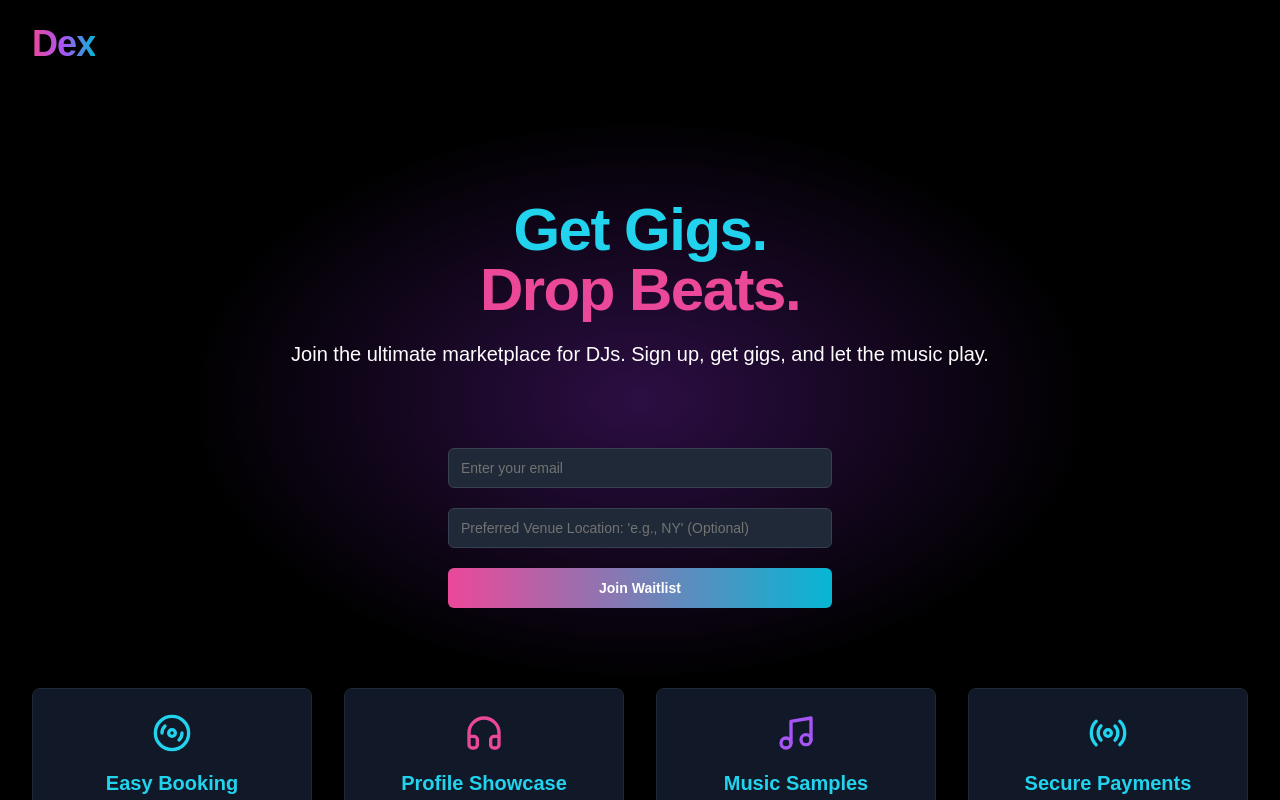
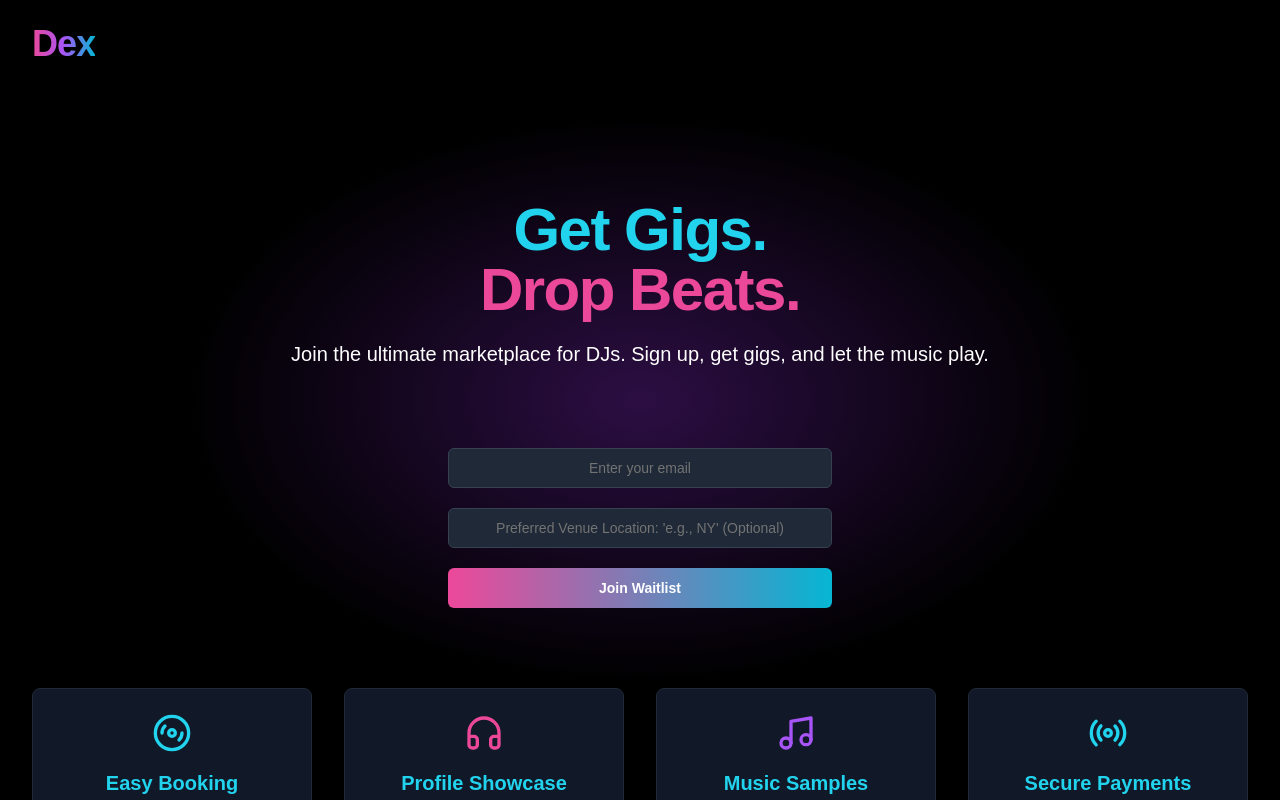
Before and after one commit to kartikeyegupta/dex, a Next.js app: page / in a window 1280 px wide. Shown: the top 800 px of the page. Built offline with nearby package versions, Linux system fonts and the light colour scheme; no server answers.

Commit message:
center place

```diff
--- a/app/page.tsx
+++ b/app/page.tsx
@@ -63,14 +63,14 @@ export default function LandingPage() {
                       placeholder="Enter your email"
                       value={email}
                       onChange={(e) => setEmail(e.target.value)}
-                      className="w-full bg-gray-800 text-white placeholder-gray-400 border-gray-700 focus:border-cyan-500 focus:ring-cyan-500"
+                      className="w-full bg-gray-800 text-white placeholder-gray-400 border-gray-700 focus:border-cyan-500 focus:ring-cyan-500 text-center"
                     />
                     <Input
                       type="preferred_location"
                       placeholder="Preferred Venue Location: 'e.g., NY' (Optional)"
                       value={loc}
                       onChange={(e) => setLoc(e.target.value)}
-                      className="w-full bg-gray-800 text-white placeholder-gray-400 border-gray-700 focus:border-cyan-500 focus:ring-cyan-500"
+                      className="w-full bg-gray-800 text-white placeholder-gray-400 border-gray-700 focus:border-cyan-500 focus:ring-cyan-500 text-center"
                     />
                     <Button type="submit" className="w-full bg-gradient-to-r from-pink-500 to-cyan-500 text-white font-bold hover:from-pink-600 hover:to-cyan-600" disabled={isLoading}>
                       {isLoading ? 'Joining...' : 'Join Waitlist'}
```
